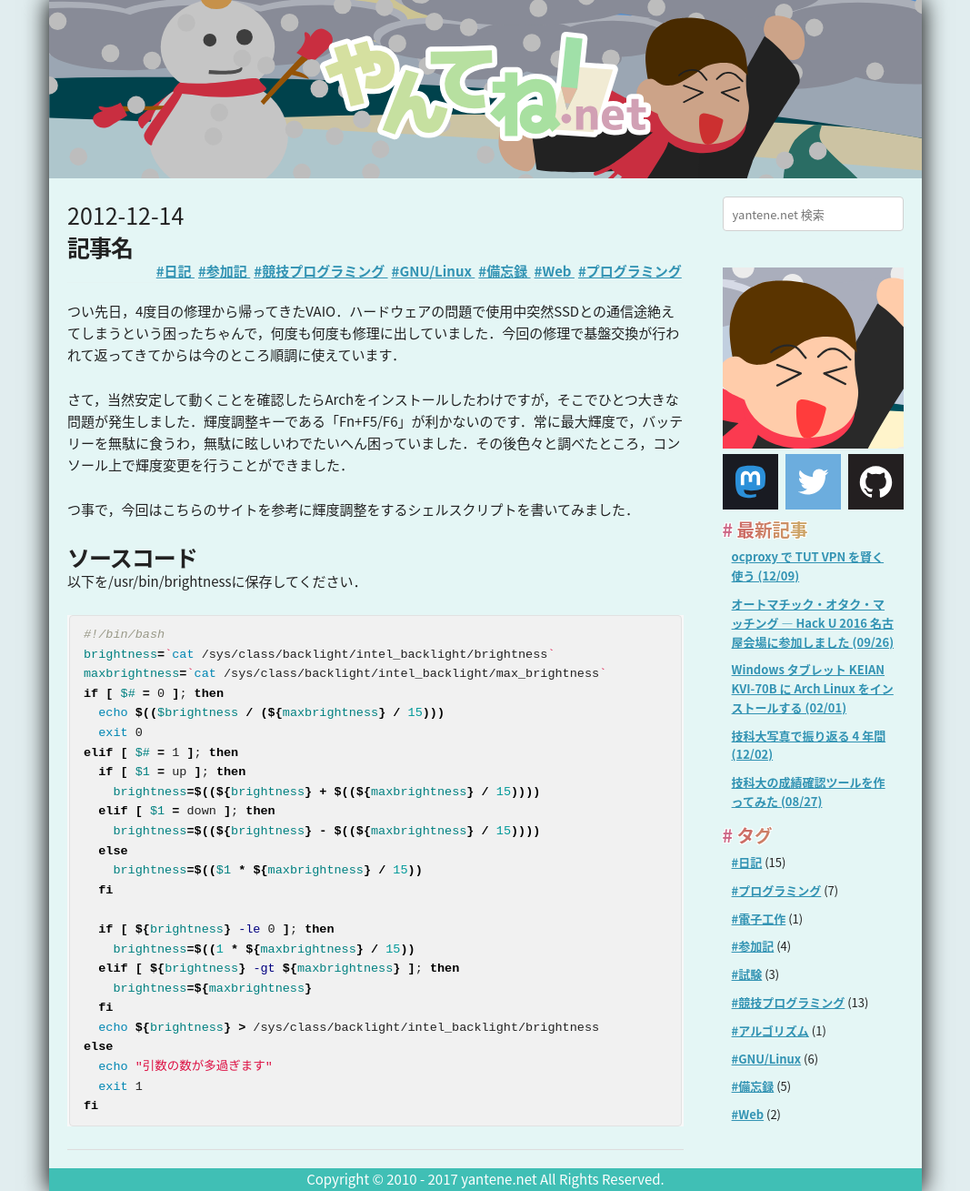
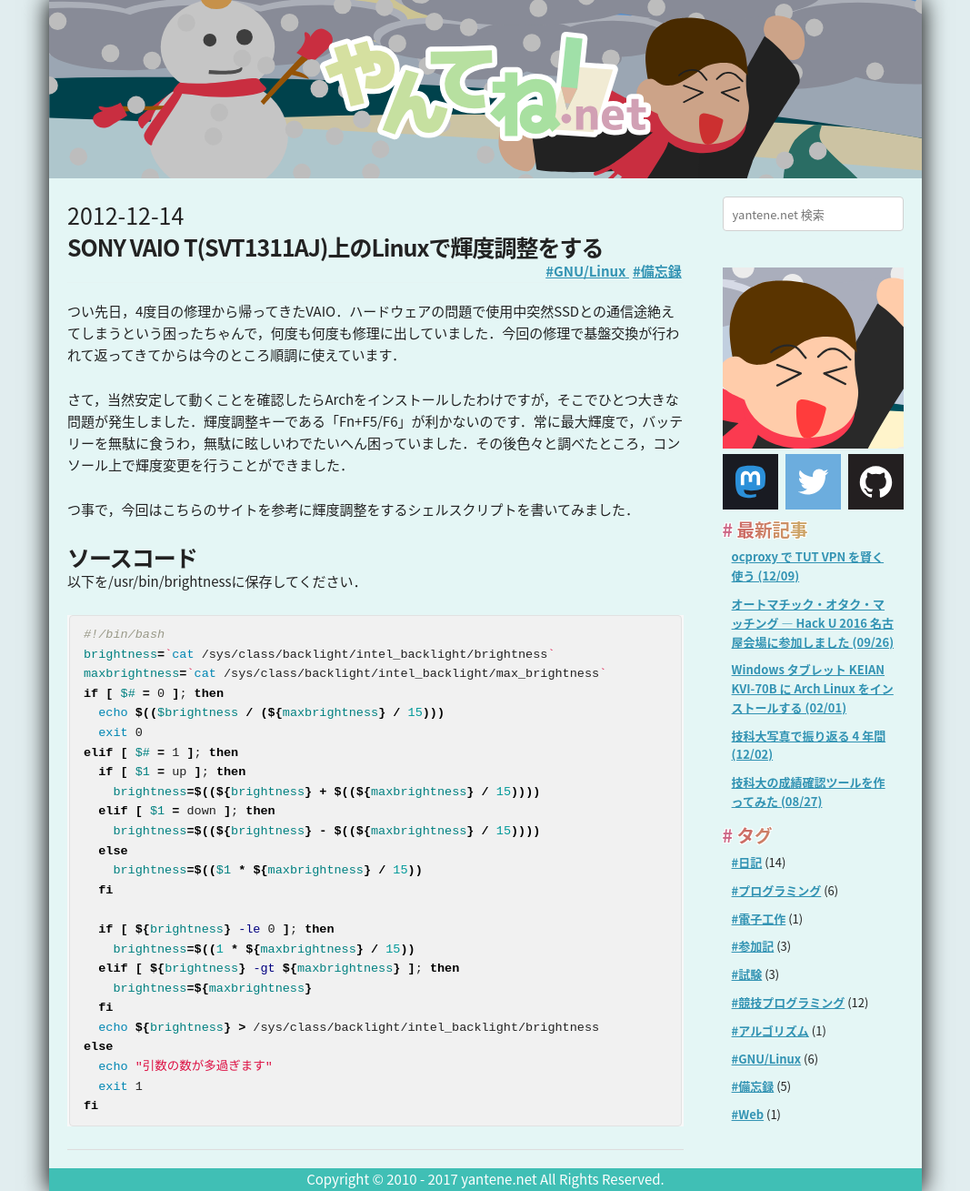
Before and after one commit to yantene/yantene.github.io, a Jekyll site: the page built from _posts/2012-12-14-svt1311aj_linux_brightness_adjustment.md, in a window 1280 px wide. Shown: the whole page at 91% size, without its empty margins (106-1173 px from the left). Built offline with Jekyll 4.4.1, drawn with Linux system fonts in a browser that asks for light colours; comment, search, counter and statistics services are not loaded.

Commit message:
Fix title

```diff
--- a/_posts/2012-12-14-svt1311aj_linux_brightness_adjustment.md
+++ b/_posts/2012-12-14-svt1311aj_linux_brightness_adjustment.md
@@ -1,7 +1,7 @@
 ---
 layout: post
-title: 記事名
-tags: [日記, 参加記, 競技プログラミング, GNU/Linux, 備忘録, Web, プログラミング]
+title: SONY VAIO T(SVT1311AJ)上のLinuxで輝度調整をする
+tags: [GNU/Linux, 備忘録]
 ---
 
 つい先日，4度目の修理から帰ってきたVAIO．ハードウェアの問題で使用中突然SSDとの通信途絶えてしまうという困ったちゃんで，何度も何度も修理に出していました．今回の修理で基盤交換が行われて返ってきてからは今のところ順調に使えています．
```
